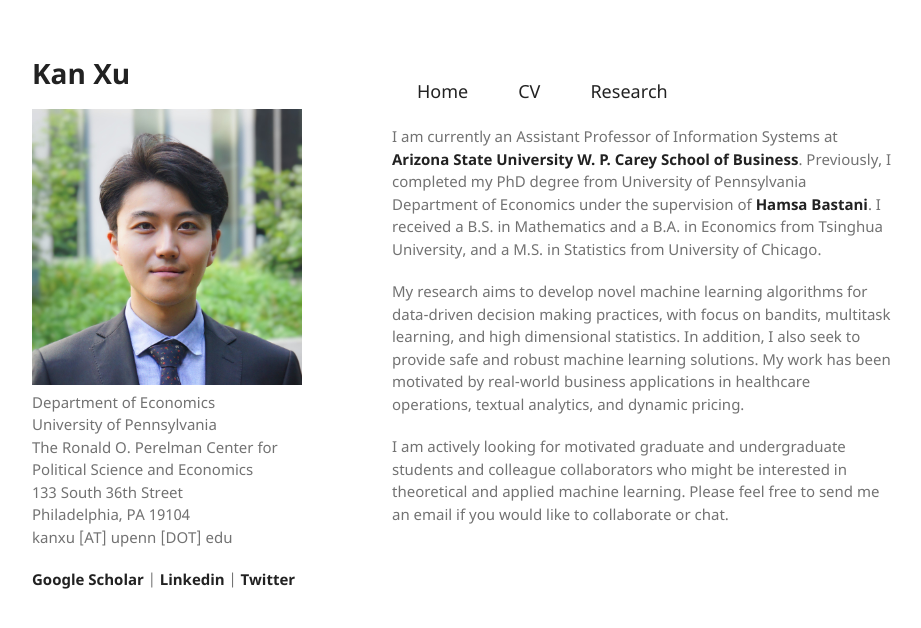
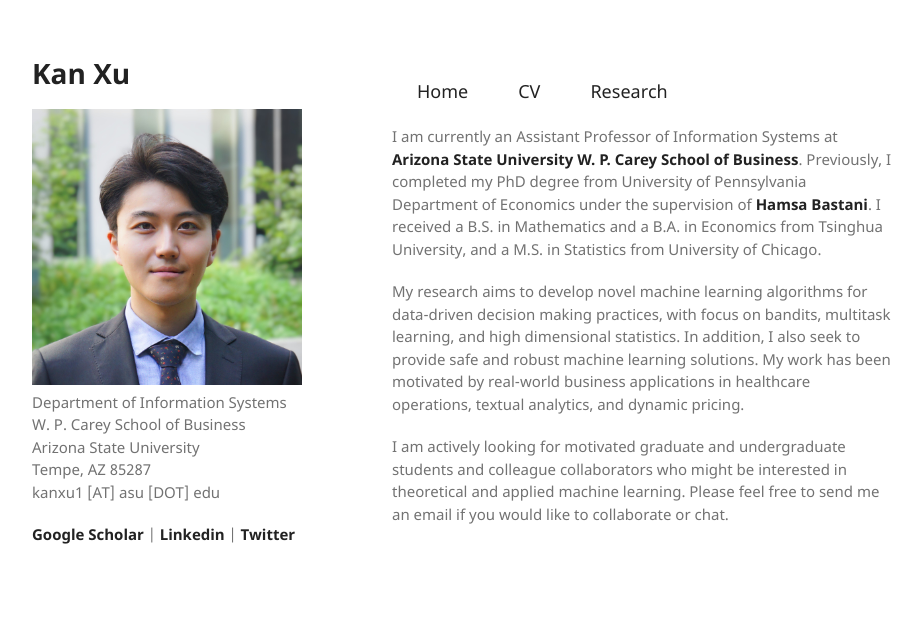
Before and after one commit to kanxu526/kanxu526.github.io, a Jekyll site: the page built from index.md, in a window 1280 px wide. Shown: the top 628 px of the page, without its empty margins (178-1099 px from the left). Built offline with Jekyll 4.4.1, drawn with Linux system fonts in a browser that asks for light colours.

Commit message:
Update default.html

```diff
--- a/_layouts/default.html
+++ b/_layouts/default.html
@@ -19,12 +19,11 @@
         <img src="{{site.logo | relative_url}}" width='' height='' alt="Logo"/>
 
         <p>
-          Department of Economics <br>
-          University of Pennsylvania <br>
-          The Ronald O. Perelman Center for Political Science and Economics <br>
-          133 South 36th Street <br>
-          Philadelphia, PA 19104 <br>
-          kanxu [AT] upenn [DOT] edu <br>
+          Department of Information Systems <br>
+          W. P. Carey School of Business <br>
+          Arizona State University <br>
+          Tempe, AZ 85287 <br>
+          kanxu1 [AT] asu [DOT] edu <br>
         </p>
 
         <p>
```
